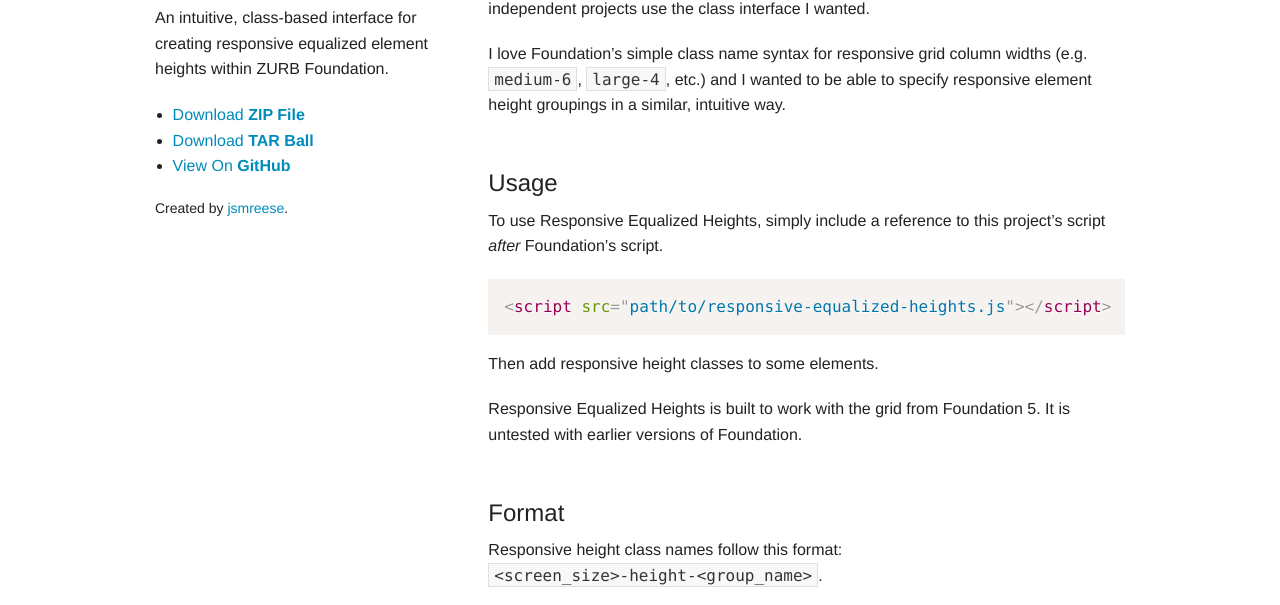
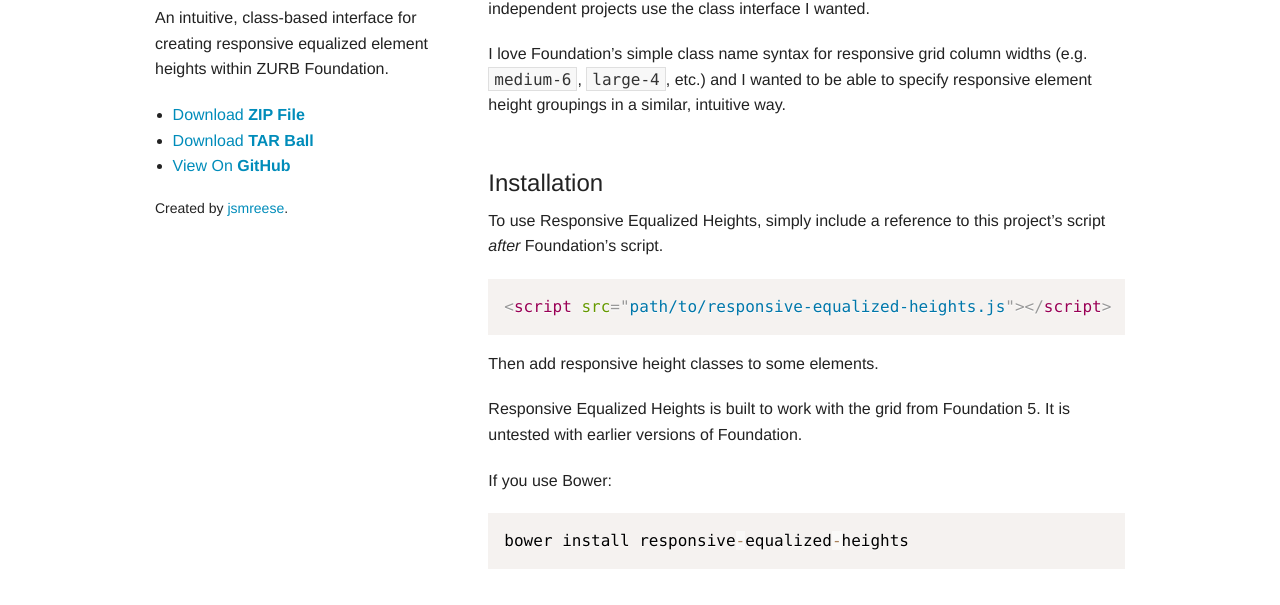
Before and after one commit to jsmreese/responsive-equalized-heights, a plain HTML site: page index.html in a window 1280 px wide. Shown: the part 158-763 px from the top of the page. Drawn offline with Linux system fonts and the light colour scheme.

Commit message:
Added bower instructions.

```diff
--- a/index.html
+++ b/index.html
@@ -69,14 +69,18 @@
 				<p>Foundation itself includes the <a href="http://foundation.zurb.com/docs/components/equalizer.html">Equalizer component</a>, and there are a few more height-equalization projects in the wild. I&rsquo;ve found that Equalizer handles basic use-cases well, but breaks down for the responsively updating groupings I needed, and none of the independent projects use the class interface I wanted.</p>
 				<p>I love Foundation&rsquo;s simple class name syntax for responsive grid column widths (e.g. <code><nobr>medium-6</nobr></code>, <code><nobr>large-4</nobr></code>, etc.) and I wanted to be able to specify responsive element height groupings in a similar, intuitive way.</p>
 
-				<h2>Usage</h2>
+				<h2>Installation</h2>
 				<p>To use Responsive Equalized Heights, simply include a reference to this project&rsquo;s script <em>after</em> Foundation&rsquo;s script.</p>
 				<pre><code class="language-markup">&lt;script src="path/to/responsive-equalized-heights.js"&gt;&lt/script&gt;
 </code></pre>
 				<p>Then add responsive height classes to some elements.</p>
 				<p>Responsive Equalized Heights is built to work with the grid from Foundation 5. It is untested with earlier versions of Foundation.</p>
 
-				<h2>Format</h2>
+				<p>If you use Bower:</p>
+				<pre><code class="language-javascript">bower install responsive-equalized-heights
+</code></pre>
+
+				<h2>Usage</h2>
 				<p>Responsive height class names follow this format: <code><nobr>&lt;screen_size&gt;-height-&lt;group_name&gt;</nobr></code>.</p>
 				<table><tbody>
 					<tr><td><p><code>screen_size</code></p></td><td><p>Any of the Foundation screen-size media query names:<br><code>small</code>, <code>medium</code>, <code>large</code>, <code>xlarge</code>, or <code>xxlarge</code>.</p></td></tr>
```
